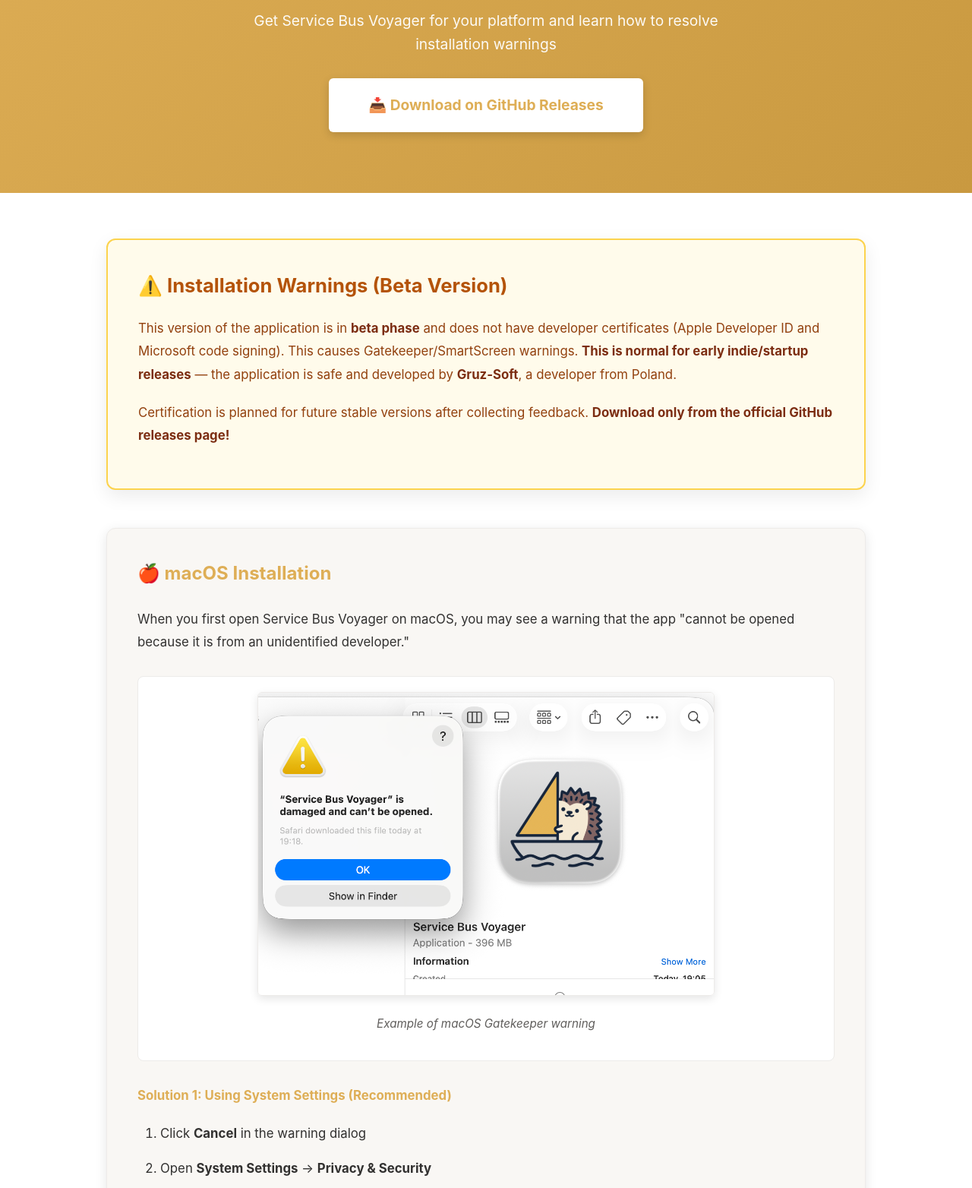
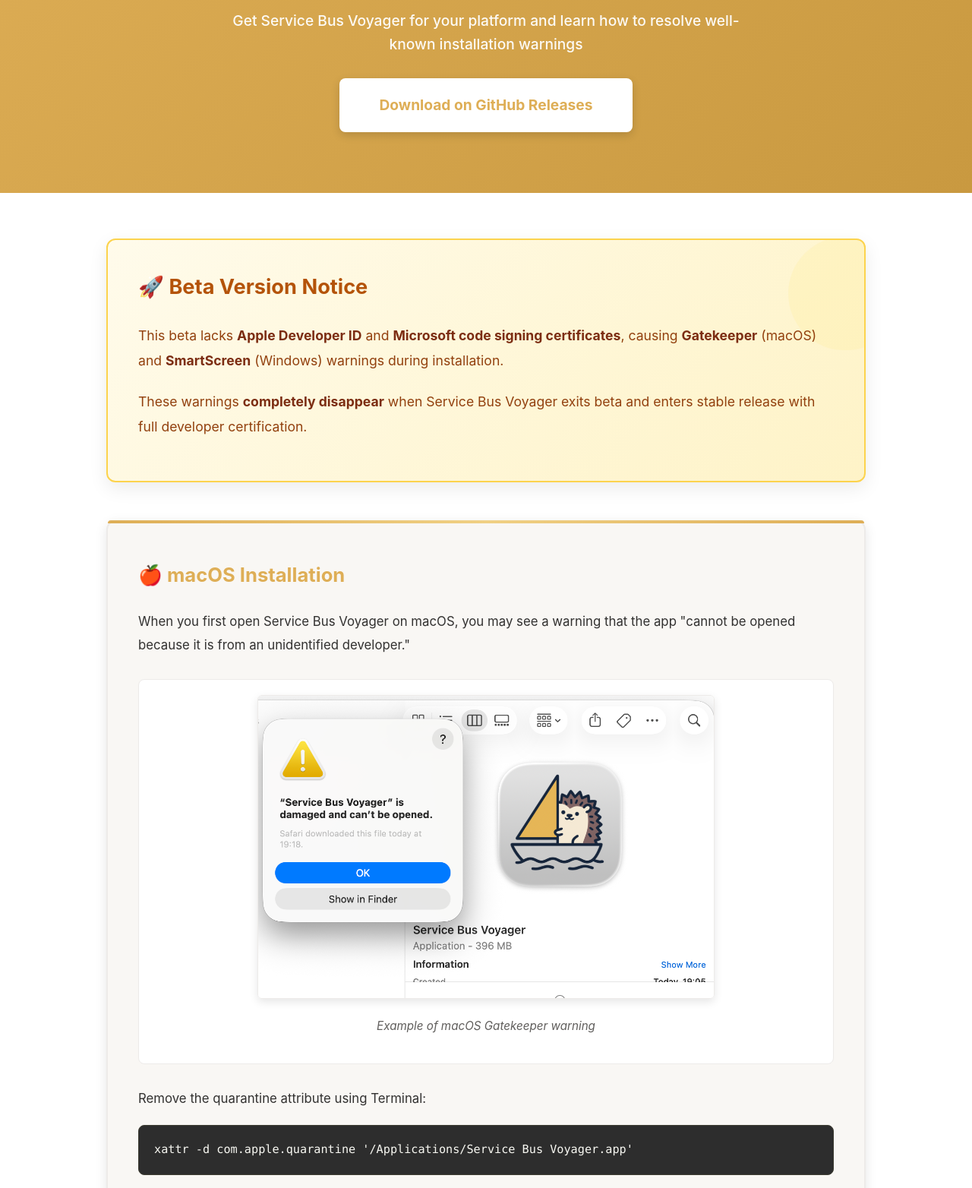
Before and after one commit to Kakaranish/ServiceBusVoyager-app, a plain HTML site: page docs/download.html in a window 1280 px wide. Shown: the part 354-1918 px from the top of the page at 76% size. Drawn offline with Linux system fonts and the light colour scheme.

Commit message:
Improve download.html content and styling - update beta notice with clearer messaging and add visual enhancements

```diff
--- a/docs/download.html
+++ b/docs/download.html
@@ -97,6 +97,7 @@
             opacity: 0.95;
             max-width: 700px;
             margin: 0 auto;
+            font-weight: 500;
         }
 
         /* Main content */
@@ -115,18 +116,19 @@
             font-size: 1.1rem;
             font-weight: 700;
             text-decoration: none;
-            border-radius: 6px;
+            border-radius: 8px;
             background: white;
             color: var(--primary);
-            transition: all 0.3s ease;
+            transition: all 0.3s cubic-bezier(0.34, 1.56, 0.64, 1);
             cursor: pointer;
             border: 2px solid transparent;
             box-shadow: 0 4px 12px rgba(0,0,0,0.15);
         }
 
         .btn:hover {
-            transform: translateY(-3px);
-            box-shadow: 0 8px 20px rgba(0,0,0,0.2);
+            transform: translateY(-4px) scale(1.02);
+            box-shadow: 0 12px 32px rgba(222, 174, 86, 0.3);
+            background: var(--bg-alt);
         }
 
         .btn-header {
@@ -137,29 +139,52 @@
 
         /* Warning box */
         .warning-box {
-            background: #fffbeb;
+            background: linear-gradient(135deg, #fffbeb 0%, #fef3c7 100%);
             border: 2px solid #fcd34d;
             border-radius: 12px;
             padding: 40px;
             margin-bottom: 50px;
             box-shadow: 0 8px 24px rgba(0,0,0,0.08);
+            position: relative;
+            overflow: hidden;
+        }
+
+        .warning-box::before {
+            content: '';
+            position: absolute;
+            top: 0;
+            right: -50px;
+            width: 150px;
+            height: 150px;
+            background: rgba(253, 224, 71, 0.1);
+            border-radius: 50%;
+            animation: float 6s ease-in-out infinite;
+        }
+
+        @keyframes float {
+            0%, 100% { transform: translateY(0px); }
+            50% { transform: translateY(-20px); }
         }
 
         .warning-box h3 {
             color: #b45309;
-            font-size: 1.6rem;
-            margin-bottom: 20px;
+            font-size: 1.7rem;
+            margin-bottom: 25px;
             display: flex;
             align-items: center;
-            gap: 12px;
+            gap: 15px;
             font-weight: 700;
+            position: relative;
+            z-index: 1;
         }
 
         .warning-box p {
             color: #92400e;
-            font-size: 1.05rem;
-            line-height: 1.8;
+            font-size: 1.1rem;
+            line-height: 1.9;
             margin-bottom: 15px;
+            position: relative;
+            z-index: 1;
         }
 
         .warning-box strong {
@@ -170,27 +195,41 @@
         /* OS sections */
         .os-section {
             background: var(--bg-alt);
-            border: 1px solid var(--border);
+            border: 2px solid var(--border);
             border-radius: 12px;
             padding: 40px;
             margin-bottom: 35px;
             box-shadow: 0 4px 16px var(--shadow-dark);
             transition: all 0.3s ease;
+            position: relative;
         }
 
         .os-section:hover {
-            box-shadow: 0 8px 24px var(--shadow-dark);
-            border-color: var(--primary-light);
+            box-shadow: 0 12px 40px var(--shadow);
+            border-color: var(--primary);
+            transform: translateY(-4px);
+        }
+
+        .os-section::before {
+            content: '';
+            position: absolute;
+            top: -2px;
+            left: 0;
+            right: 0;
+            height: 4px;
+            background: linear-gradient(90deg, var(--primary), var(--primary-light), var(--primary));
+            border-radius: 12px 12px 0 0;
         }
 
         .os-section h4 {
             color: var(--primary);
-            font-size: 1.5rem;
+            font-size: 1.6rem;
             margin-bottom: 25px;
             display: flex;
             align-items: center;
-            gap: 12px;
+            gap: 15px;
             font-weight: 700;
+            margin-top: 10px;
         }
 
         .os-section p {
@@ -198,6 +237,18 @@
             line-height: 1.8;
             color: var(--text);
             font-size: 1.05rem;
+        }
+
+        .os-section a {
+            color: var(--primary);
+            text-decoration: none;
+            font-weight: 600;
+            transition: color 0.3s ease;
+            border-bottom: 2px solid var(--primary-light);
+        }
+
+        .os-section a:hover {
+            color: var(--primary-dark);
         }
 
         .os-section code {
@@ -276,10 +327,13 @@
             margin-bottom: 15px;
             line-height: 1.8;
             font-size: 1.05rem;
+            padding-left: 10px;
+            border-left: 3px solid var(--primary-light);
+            padding-left: 20px;
         }
 
         .steps li strong {
-            color: var(--text);
+            color: var(--primary-dark);
             font-weight: 700;
         }
 
@@ -372,17 +426,17 @@
         <div class="container">
             <img src="./app-logo.svg" alt="Service Bus Voyager Logo">
             <h1>Download & Installation</h1>
-            <p>Get Service Bus Voyager for your platform and learn how to resolve installation warnings</p>
-            <a href="https://github.com/Kakaranish/ServiceBusVoyager-app/releases" class="btn btn-header">📥 Download on GitHub Releases</a>
+            <p>Get Service Bus Voyager for your platform and learn how to resolve well-known installation warnings</p>
+            <a href="https://github.com/Kakaranish/ServiceBusVoyager-app/releases" class="btn btn-header">Download on GitHub Releases</a>
         </div>
     </header>
 
     <main>
         <div class="container">
             <div class="warning-box">
-                <h3>⚠️ Installation Warnings (Beta Version)</h3>
-                <p>This version of the application is in <strong>beta phase</strong> and does not have developer certificates (Apple Developer ID and Microsoft code signing). This causes Gatekeeper/SmartScreen warnings. <strong>This is normal for early indie/startup releases</strong> — the application is safe and developed by <strong>Gruz-Soft</strong>, a developer from Poland.</p>
-                <p style="margin-top: 20px;">Certification is planned for future stable versions after collecting feedback. <strong>Download only from the official GitHub releases page!</strong></p>
+                <h3>🚀 Beta Version Notice</h3>
+                <p>This beta lacks <strong>Apple Developer ID</strong> and <strong>Microsoft code signing certificates</strong>, causing <strong>Gatekeeper</strong> (macOS) and <strong>SmartScreen</strong> (Windows) warnings during installation.</p>
+                <p style="margin-top: 20px;">These warnings <strong>completely disappear</strong> when Service Bus Voyager exits beta and enters stable release with full developer certification.</p>
             </div>
 
             <div class="os-section">
@@ -395,17 +449,7 @@
                 </div>
 
                 <div class="steps">
-                    <p><strong>Solution 1: Using System Settings (Recommended)</strong></p>
-                    <ol>
-                        <li>Click <strong>Cancel</strong> in the warning dialog</li>
-                        <li>Open <strong>System Settings</strong> → <strong>Privacy & Security</strong></li>
-                        <li>Scroll down to find the message about Service Bus Voyager</li>
-                        <li>Click <strong>Open Anyway</strong></li>
-                        <li>Confirm by clicking <strong>Open</strong> in the next dialog</li>
-                    </ol>
-
-                    <p style="margin-top: 25px;"><strong>Solution 2: Using Terminal</strong></p>
-                    <p>Alternatively, remove the quarantine attribute using Terminal:</p>
+                    <p>Remove the quarantine attribute using Terminal:</p>
                     <pre><code>xattr -d com.apple.quarantine '/Applications/Service Bus Voyager.app'</code></pre>
                     <p>After running this command, the app will open without warnings on subsequent launches.</p>
                 </div>
@@ -422,25 +466,18 @@
                         <li>Click <strong>Run anyway</strong> button that appears at the bottom</li>
                         <li>The application will install and run normally</li>
                     </ol>
-
-                    <p style="margin-top: 25px;">This warning appears because the application doesn't yet have a Microsoft code signing certificate. The app is completely safe to use. The warning is a security feature to protect users from potentially harmful software, but Service Bus Voyager is a legitimate development tool.</p>
                 </div>
-            </div>
-
-            <div class="os-section">
-                <h4>🐧 Linux Installation</h4>
-                <p>Linux builds are coming soon! We're working on bringing Service Bus Voyager to Linux. Stay tuned for updates on our <a href="https://github.com/Kakaranish/ServiceBusVoyager-app" style="color: var(--primary); font-weight: 600;">GitHub repository</a>.</p>
             </div>
         </div>
     </main>
 
     <footer>
         <div class="container">
-            <p>Having issues with installation?</p>
+            <p>Copyright © 2026 Gruz-Soft.</p>
             <p>
-                <a href="https://github.com/Kakaranish/ServiceBusVoyager-app/issues">Report Issue on GitHub</a> •
-                <a href="mailto:stasiekgruz@gmail.com">Contact Support</a> •
-                <a href="./index.html">Back to Home</a>
+                <a href="https://github.com/Kakaranish/ServiceBusVoyager-app">GitHub</a> •
+                <a href="https://github.com/Kakaranish/ServiceBusVoyager-app/issues">Report Issues</a> •
+                <a href="mailto:stasiekgruz@gmail.com">Contact</a>
             </p>
         </div>
     </footer>
```
